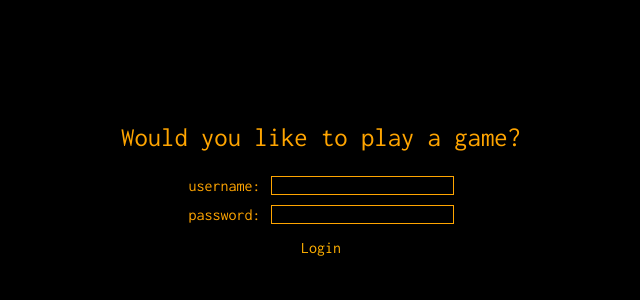
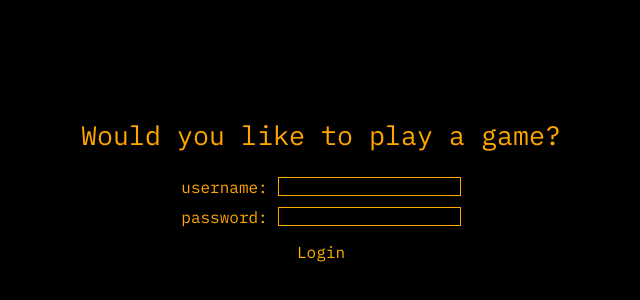
Before and after one commit to koumouz/ShallWePlayAGame, a website: page public/index.html in a window 1280 px wide. Shown: the part 198-498 px from the top of the page, without its empty margins (319-959 px from the left). Drawn offline with Linux system fonts and the light colour scheme.

Commit message:
Updated the font to use IBM Plex

```diff
--- a/public/index.html
+++ b/public/index.html
@@ -5,7 +5,7 @@
     <meta name="viewport" content="width=device-width, initial-scale=1.0">
     <title>Would You Like to Play a Game?</title>
     <link rel="stylesheet" href="styles.css">
-    <link rel="stylesheet" href="https://fonts.googleapis.com/css?family=Inconsolata&display=swap">
+    <link href="https://fonts.googleapis.com/css2?family=IBM+Plex+Mono:wght@400&display=swap" rel="stylesheet">
 </head>
 <!-- Google tag (gtag.js) -->
 <script async src="https://www.googletagmanager.com/gtag/js?id=G-Y2HN99JKRQ"></script>
--- a/public/styles.css
+++ b/public/styles.css
@@ -2,7 +2,7 @@ body, html {
     height: 100%;
     width: 100%;
     margin: 0;
-    font-family: 'Inconsolata', Courier, monospace;
+    font-family: 'IBM Plex Mono', Arial, monospace;
     font-size: 12pt;
     background-color: black;
     color: #FFA500;
@@ -97,7 +97,7 @@ body, html {
     border: none;
     background: none;
     color: #FFA500;
-    font-family: 'Inconsolata', Courier, monospace;
+    font-family: 'IBM Plex Mono', Arial, monospace;
     outline: none;
     font-size: 12pt;
 }
@@ -128,7 +128,7 @@ button {
     background-color: black;
     border: none;
     color: #ffb000;
-    font-family: 'Inconsolata', monospace;
+    font-family: 'IBM Plex Mono', monospace;
     font-size: 12pt;
     margin: 0 10px;
     padding: 5px 10px;
```
Also changed, not shown: public/game.html (+1 -1 lines).
